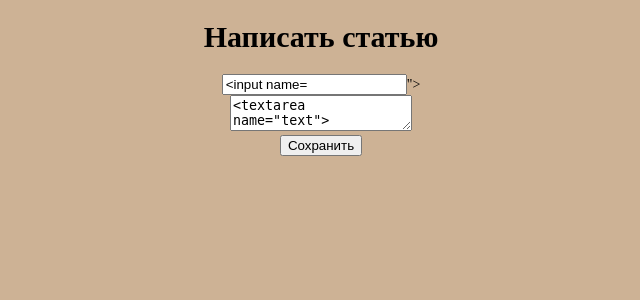
After one commit to daimondy/ktplab, a Django app: template lab4/blog/articles/templates/create_post.html in a window 1280 px wide. The commit adds this page. Shown: the top 300 px of the page, without its empty margins (319-959 px from the left). Run offline with Django 3.2, Linux system fonts and the light colour scheme; the template is opened without the code that fills it, so the values that code supplies are empty, except form fields; form fields are guessed from the names that the template uses.

Commit message:
вкцыуф

```diff
--- a/ktp/settings.py
+++ b/ktp/settings.py
@@ -38,13 +38,8 @@ INSTALLED_APPS = [
     'django.contrib.sessions',
     'django.contrib.messages',
     'django.contrib.staticfiles',
-<<<<<<< Updated upstream
     'lab2.firstwebpages.flatpages',
     'lab4.blog.articles',
-
-=======
-    'lab4.blog.articles',
->>>>>>> Stashed changes
 ]
 
 SITE_ID = 1
--- a/ktp/urls.py
+++ b/ktp/urls.py
@@ -22,8 +22,5 @@ urlpatterns = [
     path('admin/', admin.site.urls),
     path('',views.archive,name='archive'),
     url(r'^article/(?P<article_id>\d+)$', views.get_article, name='get_article'),
-<<<<<<< Updated upstream
-
-=======
->>>>>>> Stashed changes
+    path('article/new', views.create_post, name='create_post'),
 ]
--- /dev/null
+++ b/lab4/blog/articles/static/css/create_style.css
@@ -0,0 +1,13 @@
+h1 {
+  font-size: 30px;
+  text-align: center;
+}
+
+form {
+  text-align: center;
+}
+
+body {
+  background-color: #CDB295;
+  font-size: 14px;
+}
--- a/lab4/blog/articles/templates/archive.html
+++ b/lab4/blog/articles/templates/archive.html
@@ -2,10 +2,7 @@
 <html>
 	<head>
 		<title>Архив статей</title>
-<<<<<<< Updated upstream
 		<link rel="stylesheet" href="/static/css/style.css">
-=======
->>>>>>> Stashed changes
 	</head>
 	<body>
 		<div class = "header">
--- a/lab4/blog/articles/templates/article.html
+++ b/lab4/blog/articles/templates/article.html
@@ -1,10 +1,7 @@
 <!DOCTYPE html>
 <html>
   <head>
-<<<<<<< Updated upstream
     <link rel="stylesheet" href="/static/css/style.css">
-=======
->>>>>>> Stashed changes
     <title> Статья {{post.id}} </title>
   </head>
       <body class="article">
--- /dev/null
+++ b/lab4/blog/articles/templates/create_post.html
@@ -0,0 +1,18 @@
+<!DOCTYPE html>
+<html>
+    <head>
+        <title>Django Public Blog - создать статью</title>
+        <link rel="stylesheet" href="/static/css/create_style.css">
+    </head>
+    <body>
+        <div class="content">
+            <h1>Написать статью</h1>
+            <form method="POST" class='creationform'> {% csrf_token %}
+                <input type="text" name="title" placeholder="Название статьи" value="{{ form.title }}"> <br>
+                <textarea name="text" placeholder="Текст статьи">{{ form.text }}</textarea> <br>
+                <input type="submit" value="Сохранить">
+            </form>
+            {{ form.errors }}
+        </div>
+    </body>
+</html>
```
Also changed, not shown: lab4/blog/articles/views.py (+23 -1 lines), db.sqlite3.
